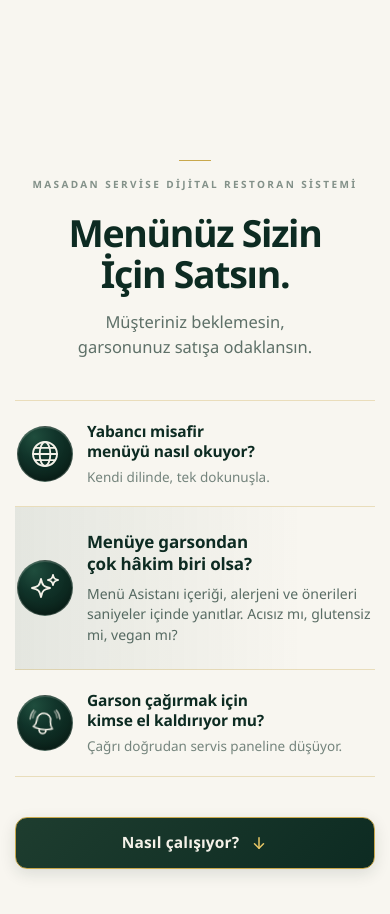
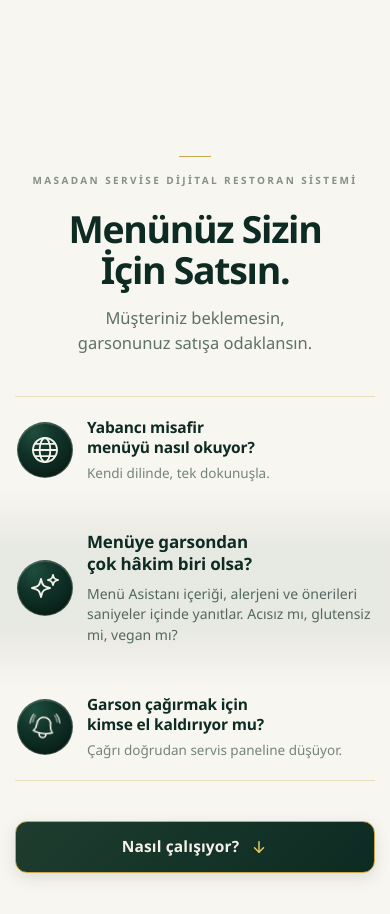
Before and after one commit to mamibeyinizz/anasite, a PHP site: page / in a window 390 px wide. Shown: the part 73-987 px from the top of the page. Run offline with PHP 8.4, Linux system fonts and the light colour scheme.

Commit message:
style(hero/mobil): Asistan maddesi zemini tam genişlik ve yumuşak geçişli
Co-Authored-By: Claude Sonnet 5.5 <noreply@anthropic.com>
Claude-Session: https://claude.ai/code/session_01FBw9rRw2L9WUZGkUFusRJy

```diff
--- a/css/home-hero-mobile.css
+++ b/css/home-hero-mobile.css
@@ -126,9 +126,31 @@ html .qrmo-hm-m {
 
   /* Lead hook (Asistan) sits in the middle, marked by a faint emerald wash only. */
   html .qrmo-hero-v3-feature-row:nth-child(3) {
-    padding-block: clamp(18px, 3svh, 24px);
-    background: linear-gradient(90deg, rgba(31, 77, 61, .09), rgba(31, 77, 61, 0) 80%);
+    position: relative;
+    z-index: 0;
+    padding-block: clamp(20px, 3.4svh, 28px);
   }
+
+  /* Full-bleed wash: edge to edge, feathered top and bottom. */
+  html .qrmo-hero-v3-feature-row:nth-child(3)::before {
+    content: "";
+    position: absolute;
+    z-index: -1;
+    top: -14px;
+    bottom: -14px;
+    left: 50%;
+    width: 100vw;
+    transform: translateX(-50%);
+    pointer-events: none;
+    background: linear-gradient(
+      180deg,
+      rgba(31, 77, 61, 0) 0%,
+      rgba(31, 77, 61, .075) 30%,
+      rgba(31, 77, 61, .075) 70%,
+      rgba(31, 77, 61, 0) 100%
+    );
+  }
+
 
   html .qrmo-hero-v3-feature-row:nth-child(3) .qrmo-hero-v3-feature-content strong {
     font-size: 17px;
@@ -307,3 +329,11 @@ html .qrmo-hm-m {
     text-wrap: balance;
   }
 }
+
+@media (max-width: 767px) {
+  /* Hairlines around the featured row would cut the feathered edge. */
+  html .qrmo-hero-v3-feature-row:nth-child(1),
+  html .qrmo-hero-v3-feature-row:nth-child(3) {
+    border-bottom-color: transparent;
+  }
+}
```
